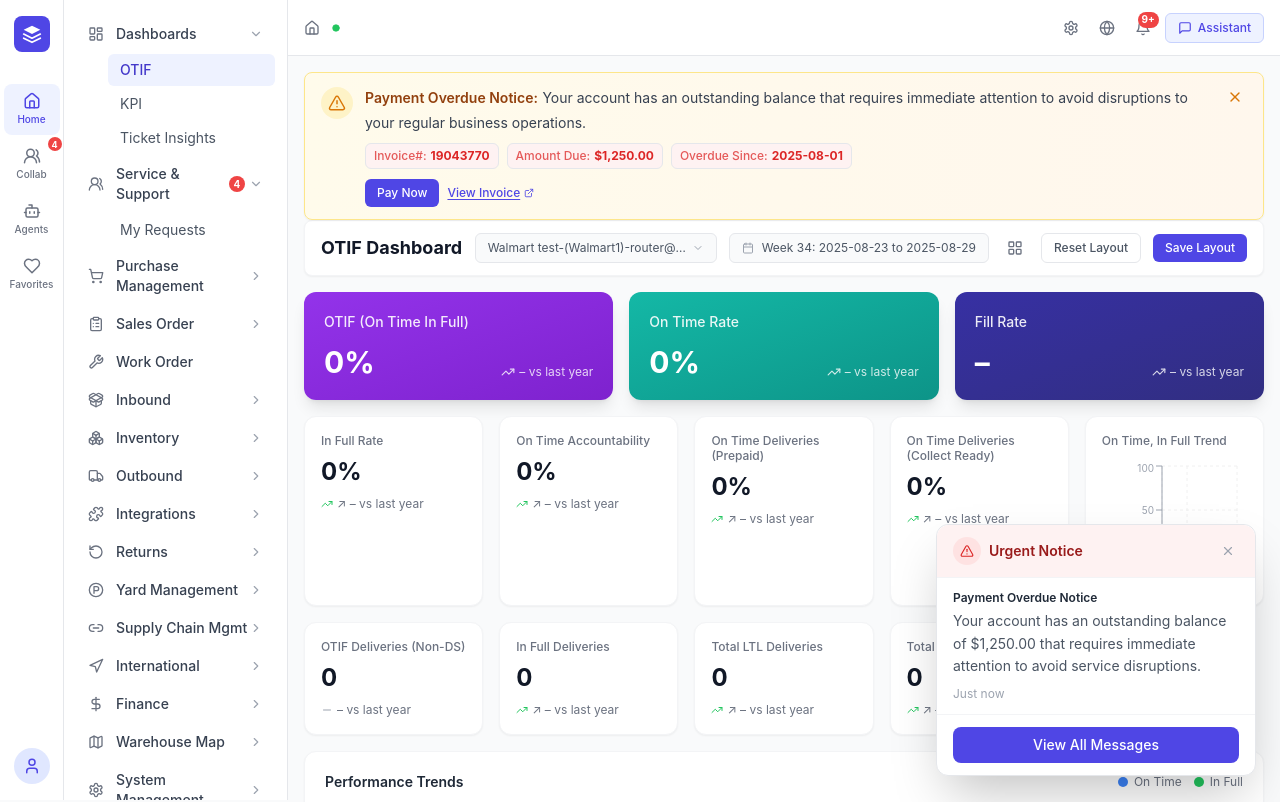
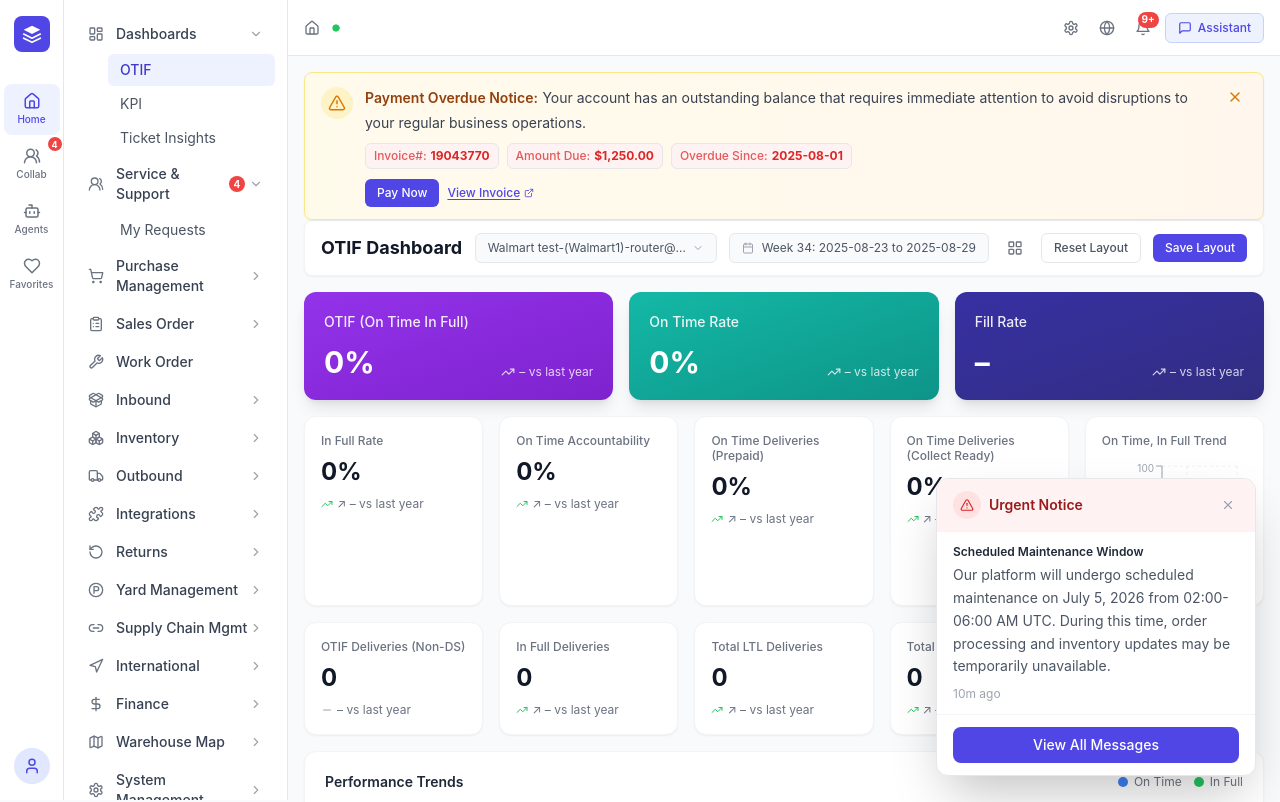
Before and after one commit to WYJade/CP-Announcement-management, a React (Vite) app: page / in a window 1280 px wide. Shown: the top 802 px of the page. Built offline with nearby package versions, Linux system fonts and the light colour scheme.

Commit message:
fix: update notification popup content to real urgent maintenance notice

```diff
--- a/src/components/common/NotificationPopup.tsx
+++ b/src/components/common/NotificationPopup.tsx
@@ -5,9 +5,9 @@ import { X, AlertTriangle } from 'lucide-react'
 const URGENT_NOTIFICATIONS = [
   {
     id: 'urgent-1',
-    title: 'Payment Overdue Notice',
-    message: 'Your account has an outstanding balance of $1,250.00 that requires immediate attention to avoid service disruptions.',
-    time: 'Just now',
+    title: 'Scheduled Maintenance Window',
+    message: 'Our platform will undergo scheduled maintenance on July 5, 2026 from 02:00-06:00 AM UTC. During this time, order processing and inventory updates may be temporarily unavailable.',
+    time: '10m ago',
   },
   {
     id: 'urgent-2',
```
